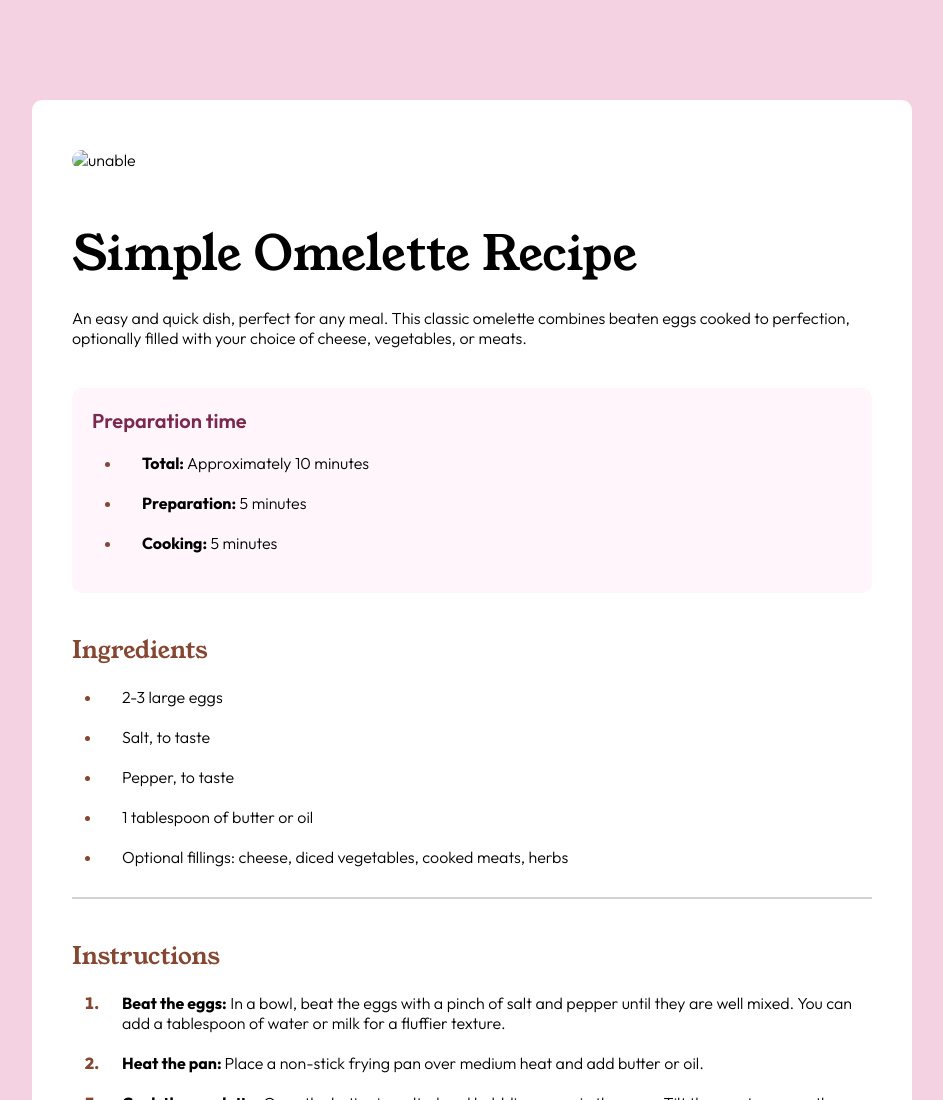
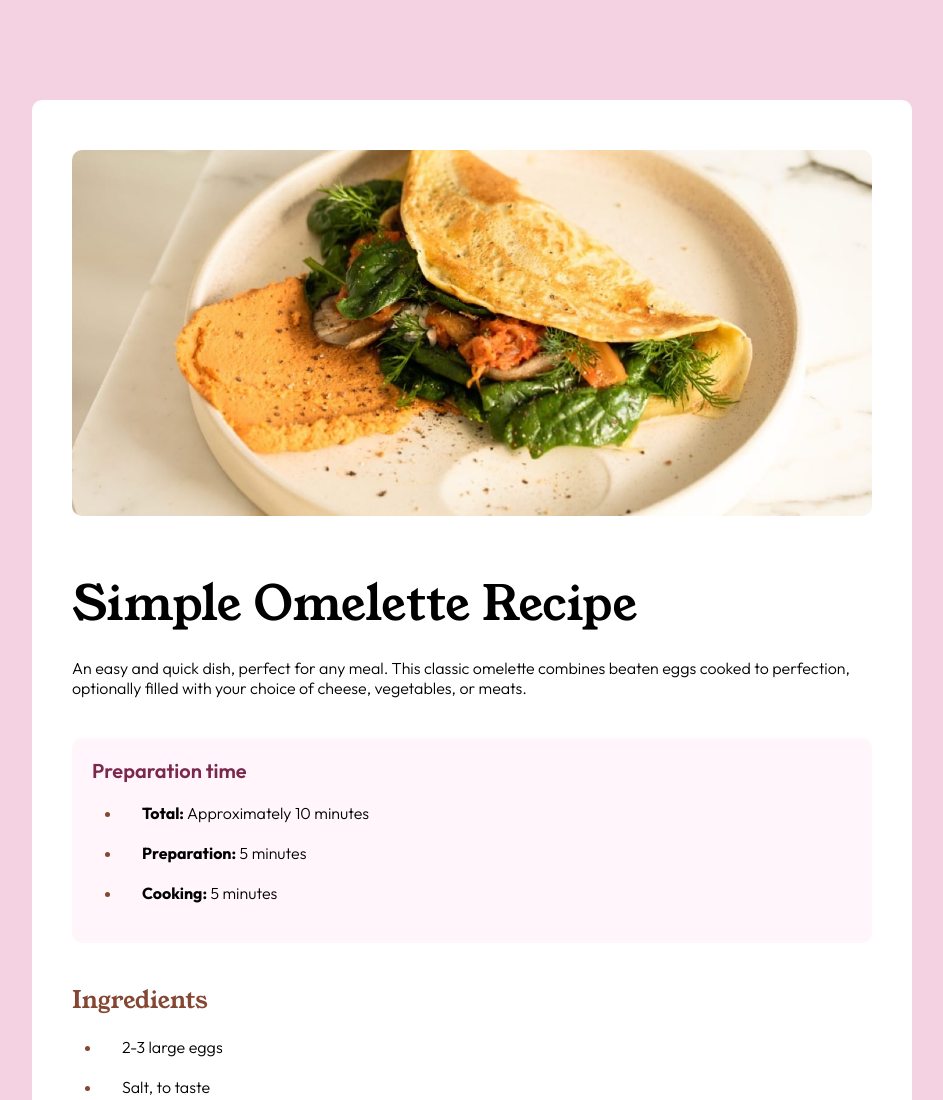
Before and after one commit to varshini-0506/frontendmentor, a plain HTML site: page index.html in a window 1280 px wide. Shown: the top 1100 px of the page, without its empty margins (168-1111 px from the left). Drawn offline with Linux system fonts and the light colour scheme.

Commit message:
Update index.html

```diff
--- a/index.html
+++ b/index.html
@@ -6,7 +6,7 @@
   <meta name="viewport" content="width=device-width, initial-scale=1.0">
   <!-- displays site properly based on user's device -->
 
-  <link rel="icon" type="image/png" sizes="32x32" href="./assets/images/favicon-32x32.png">
+  <link rel="icon" type="image/png" sizes="32x32" href="./assets/icon.png">
   <link rel="stylesheet" href="style.css">
 
   <title>Frontend Mentor | Recipe page</title>
@@ -22,7 +22,7 @@
 <body>
   <main>
     <section class="image">
-      <img src="omelette.jpeg" alt="unable">
+      <img src="assets/omelette.jpeg" alt="unable">
     </section>
 
     <section class="intro">
```
